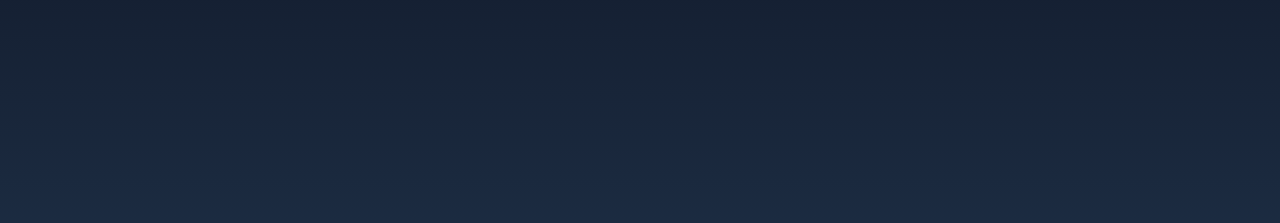
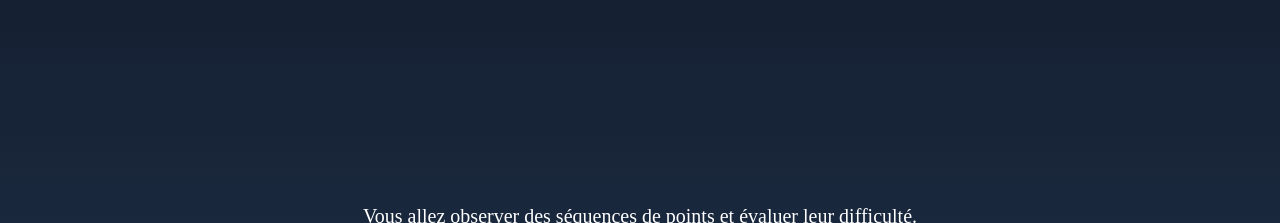
Before and after one commit to ElyesT0/complexity_estimation, a plain HTML site: page 1-Scripts/stimulation_scripts/main.html in a window 1280 px wide. Shown: the part 49-272 px from the top of the page. Drawn offline with nearby package versions, Linux system fonts and the light colour scheme; a web font is replaced by a local one.

Commit message:
styling elements for the computer version

```diff
--- a/1-Scripts/stimulation_scripts/css/style_animation_sequence.css
+++ b/1-Scripts/stimulation_scripts/css/style_animation_sequence.css
@@ -21,7 +21,7 @@ body {
 
 .text-container {
   position: absolute;
-  top: 50%;
+  top: 30%;
   left: 50%;
   transform: translate(-50%, -50%);
   height: 50vh; /* Adjust this value as needed */
--- a/1-Scripts/stimulation_scripts/scripts/data_sequences.js
+++ b/1-Scripts/stimulation_scripts/scripts/data_sequences.js
@@ -22,7 +22,7 @@ if (surveyResults) {
 
 const bodyElement = document.body;
 const containerFigureElement = document.querySelector('.container-figure');
-const keyEvent = 'touchend'; //'touchend' (smartphone) or 'click' (computer) depending on the device
+const keyEvent = 'click'; //'touchend' (smartphone) or 'click' (computer) depending on the device
 
 /*
 ============================================================
--- a/1-Scripts/stimulation_scripts/scripts/game_dynamics_functions.js
+++ b/1-Scripts/stimulation_scripts/scripts/game_dynamics_functions.js
@@ -117,7 +117,7 @@ function response(participant_input) {
 function display_pageNext(participant_input) {
   // - Display a page as an attentional buffer. Remind participant of their response.
   element_selectors.txt_container.innerHTML = `
-  <div style="font-size: 36px; text-align: center; justify-content: center; font-family:'Bungee',sans-serif; height: 100%;">
+  <div style="font-size: 36px; text-align: center; justify-content: center; font-family:'Bungee',sans-serif;">
     ${next_txt} <br><br><br> <div style="font-size:100px;transform: translate(0%, -30%)">${participant_input}</div>
   </div>`;
   clearScreen();
--- a/1-Scripts/stimulation_scripts/scripts/visual_design_functions.js
+++ b/1-Scripts/stimulation_scripts/scripts/visual_design_functions.js
@@ -52,23 +52,9 @@ function attachGestureListeners(inputElement) {
 
 const draw_figure = function () {
   /* Purpose: This method will draw the figure on the screen */
-  function getSizeOfBrowserBars() {
-    const windowHeight = window.innerHeight;
-    const documentHeight = document.documentElement.clientHeight;
-    const urlBarHeight = window.outerHeight - windowHeight;
-    const bottomBarHeight = documentHeight - windowHeight - urlBarHeight;
-
-    return {
-      urlBarHeight: urlBarHeight,
-      bottomBarHeight: bottomBarHeight,
-    };
-  }
-  let sizeBrowserBars = getSizeOfBrowserBars();
   //Get measurements of the screen and log them in local variables
-  let screen_size_height = window.screen.height;
-  let screen_size_width = window.screen.width;
-  let urlBarHeight = sizeBrowserBars.urlBarHeight;
-  let bottomBarHeight = sizeBrowserBars.bottomBarHeight;
+  let displayport_size_height = window.innerHeight;
+  let displayport_size_width = window.innerWidth;
 
   /* --- Styling the body ---*/
   //Define desired constant styling values (in pixels)
@@ -82,7 +68,9 @@ const draw_figure = function () {
   bodyElement.style.margin = `${marginBody_topBottom}px ${marginBody_leftRight}px`;
   bodyElement.style.padding = `${paddingBody_topBottom}px ${paddingBody_leftRight}px`;
   bodyElement.style.height = `${
-    screen_size_height - marginBody_topBottom * 2 - paddingBody_topBottom * 2
+    displayport_size_height -
+    marginBody_topBottom * 2 -
+    paddingBody_topBottom * 2
   }px`;
 
   /* --- Styling the figure container ---*/
@@ -185,7 +173,9 @@ const draw_figure = function () {
   // -- Center the estimation_complexity buttons
   container_estimation_complexity.style.left =
     centerX_containerFigure / 5 + 'px';
-  container_estimation_complexity.style.width = `${screen_size_width / 1.25}px`;
+  container_estimation_complexity.style.width = `${
+    displayport_size_width / 1.25
+  }px`;
 
   // -- Create estimation_complexity buttons and add them to the array of selectors
   for (let i = 1; i < range_estimation_complexity + 1; i++) {
@@ -212,7 +202,7 @@ const draw_figure = function () {
   let btn_ok = document.createElement('div');
   btn_ok.textContent = 'OK';
   btn_ok.classList.add('btn--ok', 'no--zoom');
-  btn_ok.style.top = `${screen_size_height - translate_up * 2 - 30}px`;
+  btn_ok.style.top = `${displayport_size_height - translate_up}px`;
   containerFigureElement.appendChild(btn_ok);
   btn_ok.style.left = '50%';
   btn_ok.style.transform = `translate(-50%,-200%)`;
@@ -222,27 +212,27 @@ const draw_figure = function () {
   btn_next.textContent = 'NEXT';
   btn_next.classList.add('btn--next', 'no--zoom');
   containerFigureElement.appendChild(btn_next);
-  btn_next.style.top = `${screen_size_height - translate_up * 2 - 30}px`;
+  btn_next.style.top = `${displayport_size_height - translate_up * 2 - 30}px`;
   btn_next.style.left = '50%';
   btn_next.style.transform = 'translate(-50%,-200%)';
   btn_next.classList.add('hidden');
 
   //style Text container
   let txt_container = document.querySelector('.text-container');
-  txt_container.style.height = screen_size_height / 2 + 'px';
-  txt_container.style.width = `${screen_size_width - 50}px`;
+  txt_container.style.height = displayport_size_height + 'px';
+  txt_container.style.width = `${displayport_size_width - 50}px`;
   txt_container.textContent = instruction_training_end[txt_counter];
   txt_counter += 1;
 
   // Manage the size (1) and (2) location of the progression bar
   // (1) Manage size
   var chart = document.querySelector('.chart');
-  var chart_width = screen_size_width / 1.5;
+  var chart_width = displayport_size_width / 1.5;
   chart.style.width = `${chart_width}px`;
-  chart.style.height = `${screen_size_height / 100}px`;
+  chart.style.height = `${displayport_size_height / 100}px`;
   var bar = document.querySelector('.bar');
-  bar.style.width = `${chart_width}px`;
-  bar.style.height = `${screen_size_height / 100}px`;
+  bar.style.width = `${displayport_size_width}px`;
+  bar.style.height = `${displayport_size_height / 100}px`;
   // (2) Manage location
 
   // Add a prompt element for the response phase
@@ -252,7 +242,7 @@ const draw_figure = function () {
   containerFigureElement.appendChild(prompt);
   prompt.classList.add('hidden');
 
-  chart.style.left = `${screen_size_width / 2 - chart_width / 2}px`;
+  chart.style.left = `${displayport_size_width / 2 - chart_width / 2}px`;
   const progression_bar = document.getElementById('progression--bar');
 
   // -----------------------------------------------------------------------------------
```
